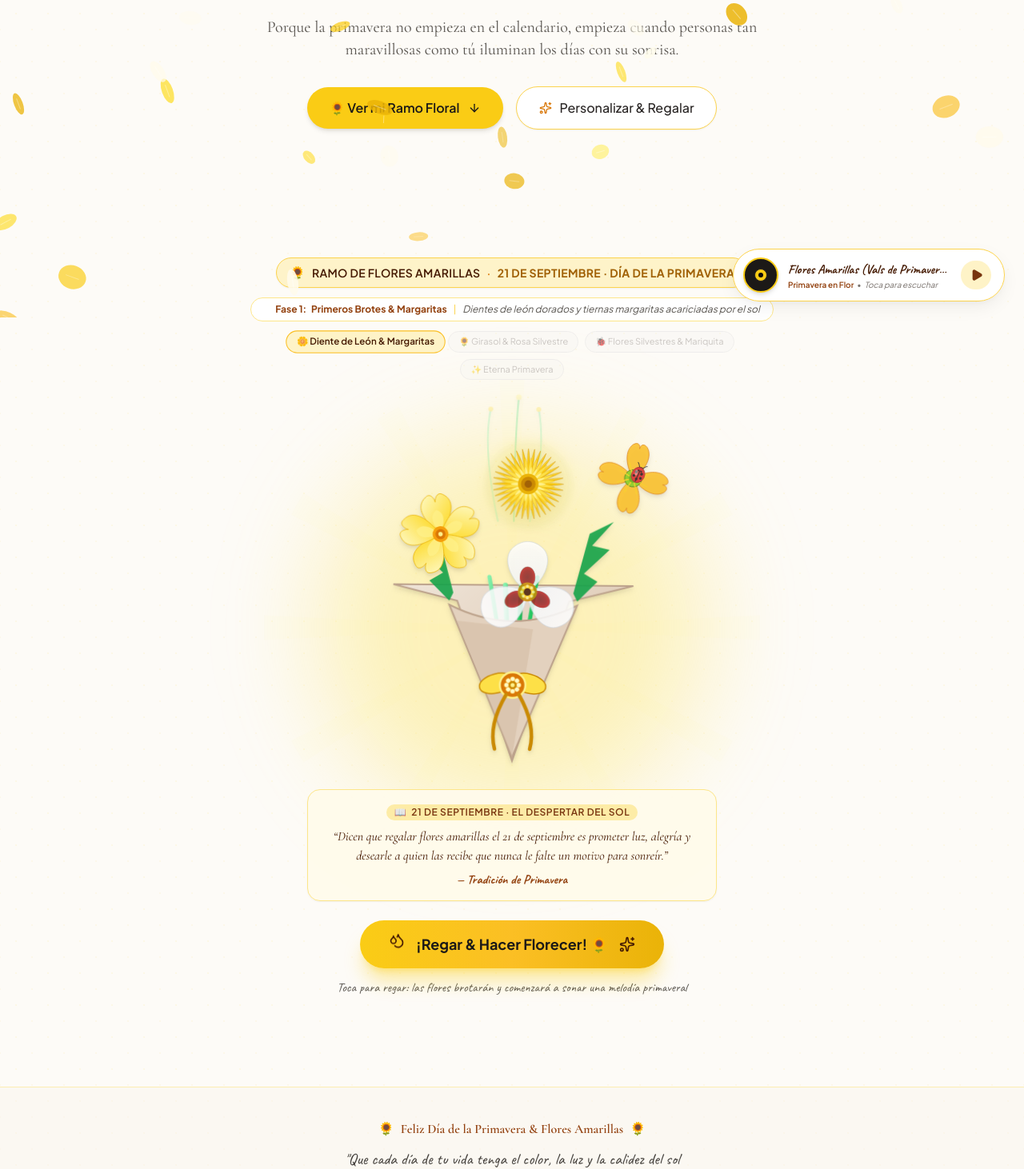
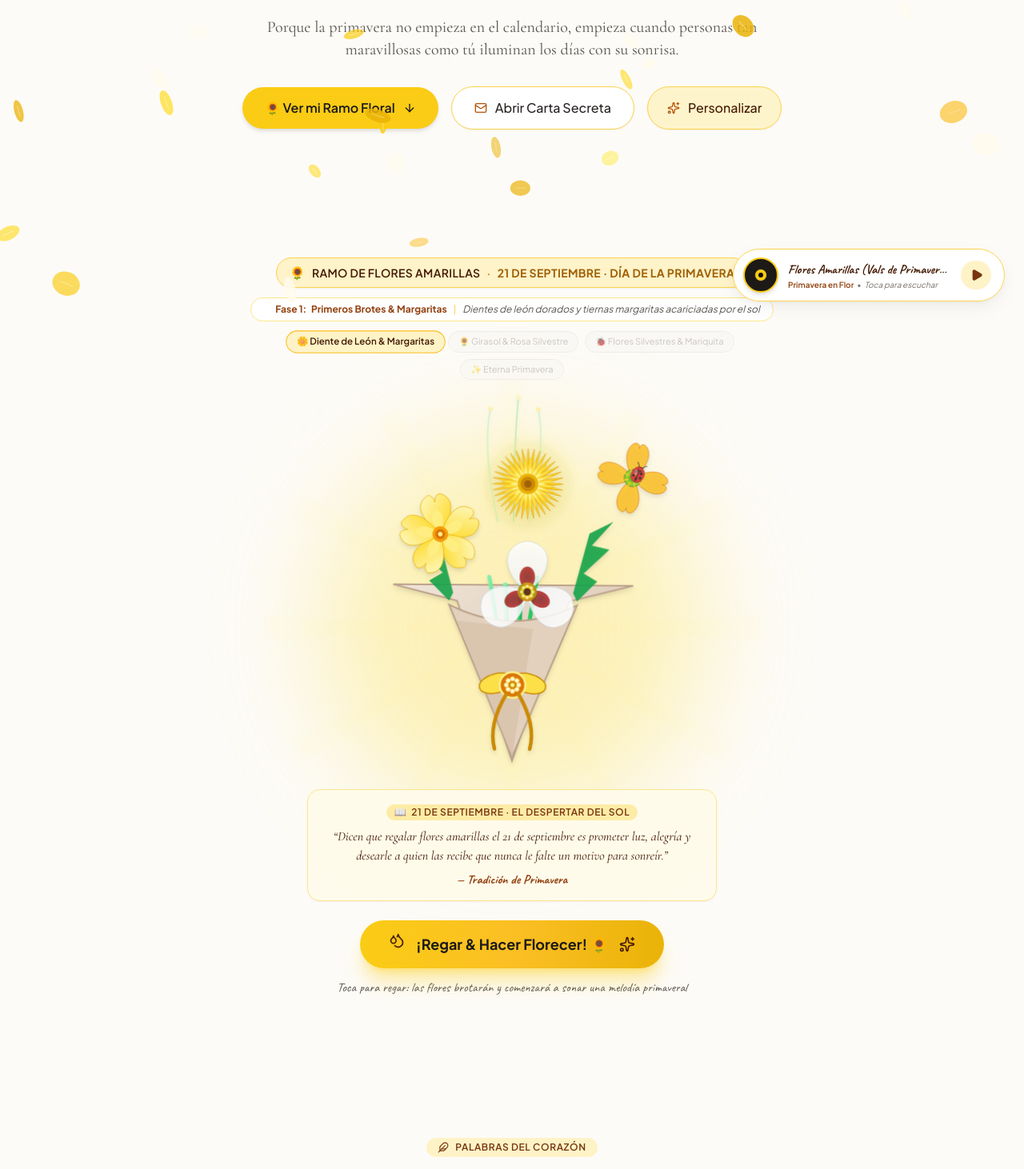
Before and after one commit to ModLovelace/flores-amarillas-primavera, a React (Vite) app: page / in a window 1280 px wide. Shown: the part 403-1865 px from the top of the page at 80% size. Built offline with nearby package versions, Linux system fonts and the light colour scheme.

Commit message:
feat(main): reintegrar carta personalizada con sello de cera en la web publica

```diff
--- a/src/App.jsx
+++ b/src/App.jsx
@@ -2,6 +2,7 @@ import React, { useState, useEffect } from 'react';
 import PetalsCanvas from './components/PetalsCanvas';
 import Hero from './components/Hero';
 import InteractiveBouquet from './components/InteractiveBouquet';
+import EnvelopeLetter from './components/EnvelopeLetter';
 import MusicPlayer from './components/MusicPlayer';
 import ShareModal from './components/ShareModal';
 import { getInitialDedication } from './utils/urlParams';
@@ -64,6 +65,16 @@ export default function App() {
             onStageChange={setBloomStage}
           />
         </section>
+
+        {/* Section 3: Wax Sealed Envelope with Letter */}
+        <section id="carta" className="scroll-mt-16">
+          <EnvelopeLetter
+            recipientName={dedication.to}
+            senderName={dedication.from}
+            message={dedication.message}
+            date={dedication.date}
+          />
+        </section>
       </main>
 
       {/* Aesthetic Footer */}
--- a/src/components/Hero.jsx
+++ b/src/components/Hero.jsx
@@ -52,12 +52,20 @@ export default function Hero({ recipientName, onOpenPersonalizer }) {
         </button>
 
         <button
+          onClick={() => scrollToSection('carta')}
+          className="inline-flex items-center gap-2.5 px-7 py-3.5 rounded-full bg-white hover:bg-amber-50 text-stone-800 border border-amber-300 font-sans font-medium text-sm sm:text-base shadow-sm hover:shadow hover:scale-105 active:scale-95 transition-all duration-200"
+        >
+          <Mail className="w-4 h-4 text-amber-700" />
+          <span>Abrir Carta Secreta</span>
+        </button>
+
+        <button
           onClick={onOpenPersonalizer}
-          className="inline-flex items-center gap-2.5 px-7 py-3.5 rounded-full bg-white hover:bg-amber-50 text-stone-800 border border-amber-300 font-sans font-medium text-sm sm:text-base shadow-sm hover:shadow hover:scale-105 active:scale-95 transition-all duration-200"
+          className="inline-flex items-center gap-2.5 px-6 py-3.5 rounded-full bg-amber-100/90 hover:bg-amber-200/90 text-amber-950 border border-amber-300 font-sans font-medium text-sm sm:text-base shadow-sm hover:shadow hover:scale-105 active:scale-95 transition-all duration-200"
           title="Personalizar nombres y mensaje para regalar"
         >
-          <Sparkles className="w-4 h-4 text-amber-600" />
-          <span>Personalizar & Regalar</span>
+          <Sparkles className="w-4 h-4 text-amber-700" />
+          <span>Personalizar</span>
         </button>
       </div>
     </header>
```
Also changed, not shown: 1 other file (tests, documents, lock files or other folders).
